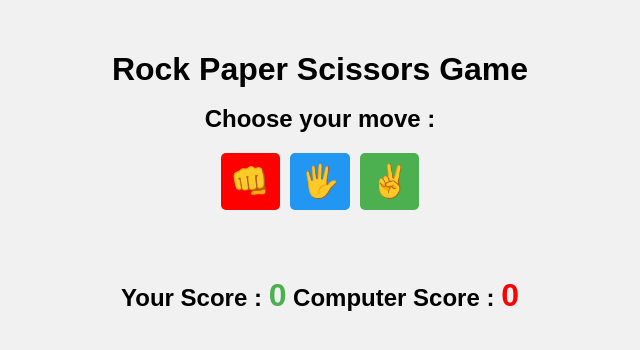
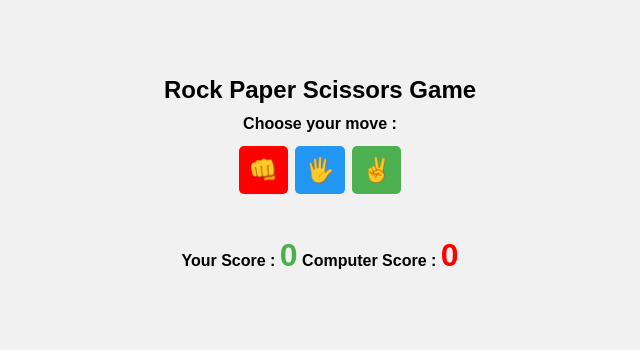
Before and after one commit to aditya7447/rock-paper-scissor-game, a plain HTML site: page index.html in a window 1280 px wide. Shown: the whole page, without its empty margins (320-960 px from the left). Drawn offline with Linux system fonts and the light colour scheme.

Commit message:
Update style.css

```diff
--- a/style.css
+++ b/style.css
@@ -93,29 +93,36 @@ p{
     p {
         font-size: 1rem; /* Reduce the font size for paragraphs on mobile */
     }
+    span{
+        font-size: 1rem;
+    }
 
     /* Adjust other styles for mobile as needed */
 }
 @media screen and (min-width: 600px) {
     .container {
-        margin-top: 30px; /* Adjust the margin for smaller screens */
+        padding: 10px;
+        margin-top: 50px; /* Adjust the margin for smaller screens */
     }
 
     h1 {
-        font-size: 2rem; /* Reduce the font size for h1 on mobile */
+        font-size: 1.5rem; /* Reduce the font size for h1 on mobile */
     }
 
     h2 {
-        font-size: 1.5rem; /* Reduce the font size for h2 on mobile */
+        font-size: 1rem; /* Reduce the font size for h2 on mobile */
     }
 
     button {
-        font-size: 2rem; /* Reduce the font size for buttons on mobile */
-        margin: 0 0.2rem; /* Adjust button margins for smaller screens */
+        font-size: 1.5rem; /* Reduce the font size for buttons on mobile */
+        margin: 0 0.1rem; /* Adjust button margins for smaller screens */
     }
 
     p {
-        font-size: 1.5rem; /* Reduce the font size for paragraphs on mobile */
+        font-size: 1rem; /* Reduce the font size for paragraphs on mobile */
+    }
+    span{
+        font-size: 1rem;
     }
 
     /* Adjust other styles for mobile as needed */
```
